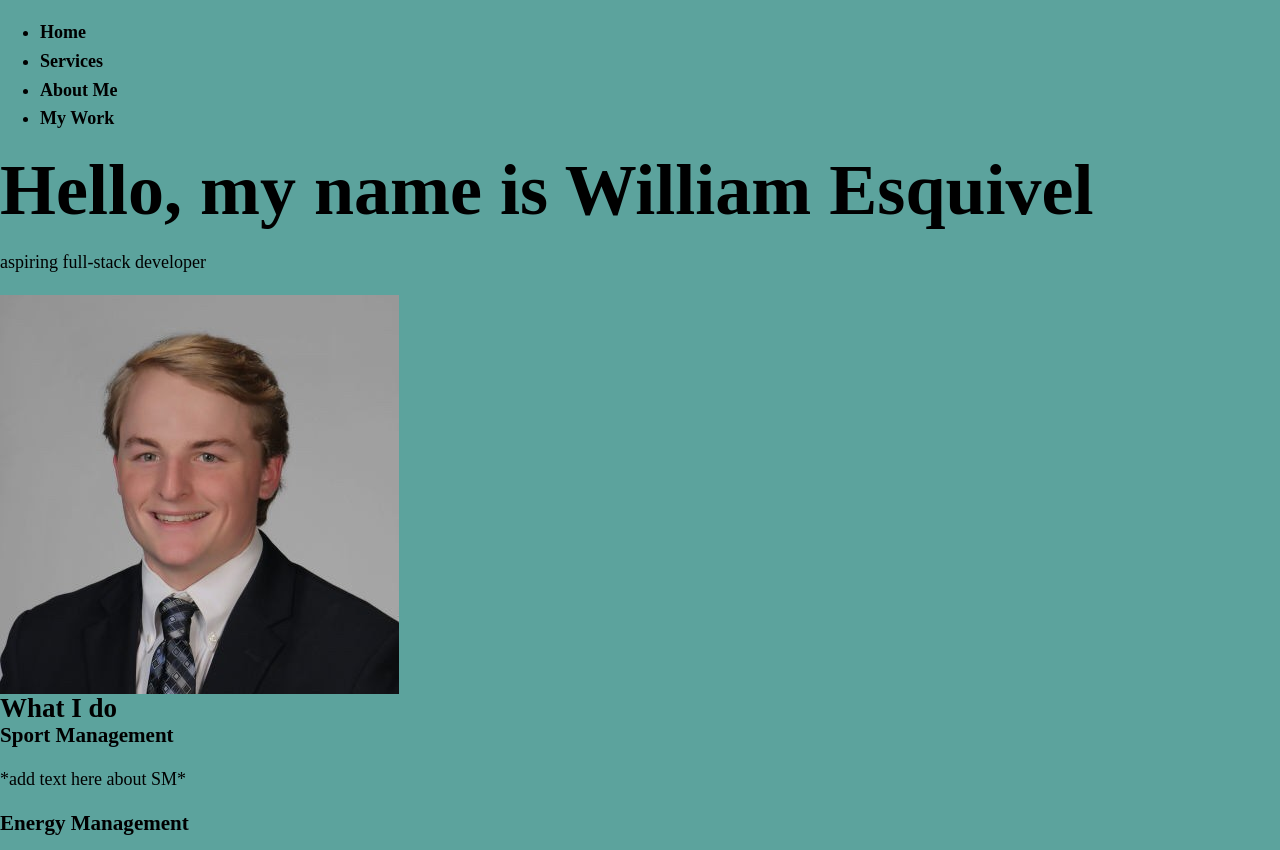
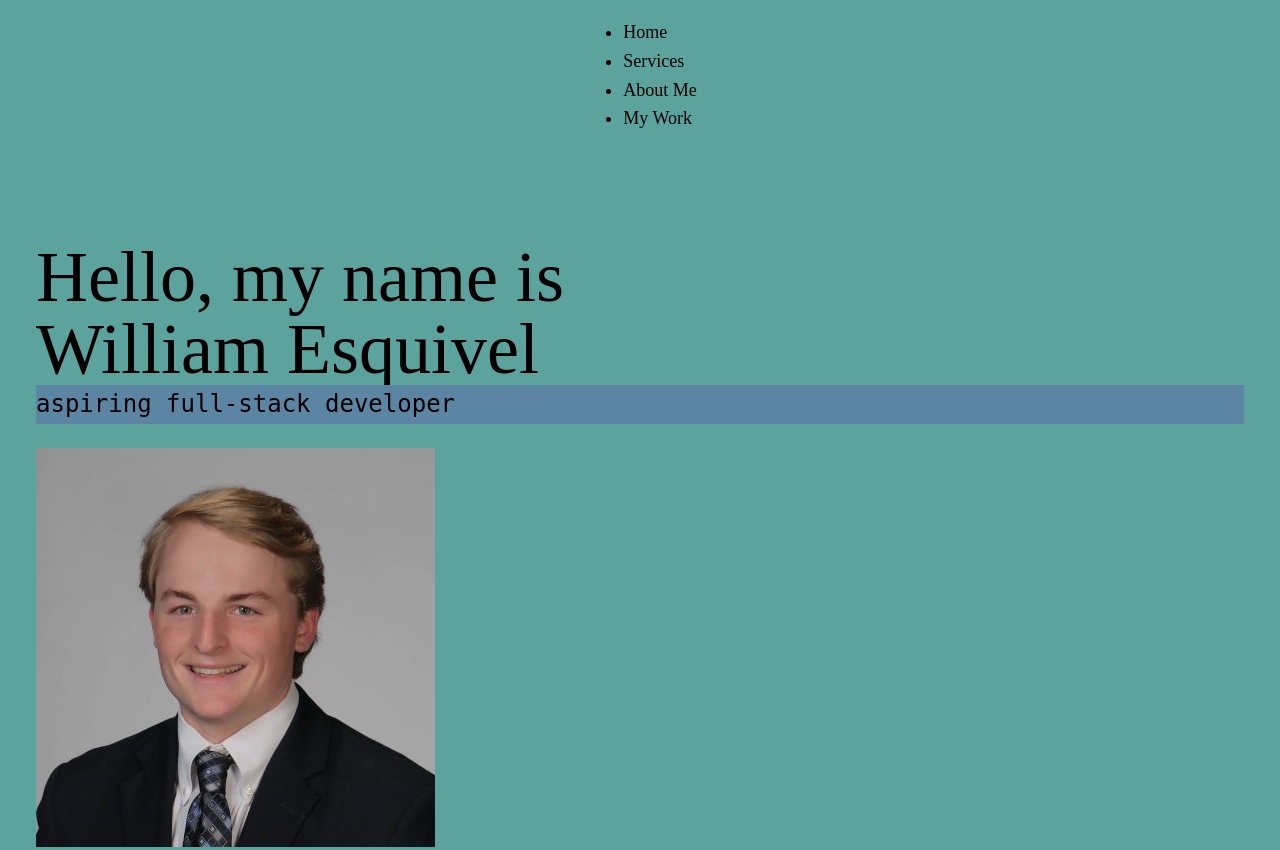
Before and after one commit to Will-CE/portfolio, a plain HTML site: page index.html in a window 1280 px wide. Shown: the top 850 px of the page. Drawn offline with Linux system fonts and the light colour scheme.

Commit message:
added more css, and initial project

```diff
--- a/Assets/style.css
+++ b/Assets/style.css
@@ -29,6 +29,7 @@
      --fs-body: 1.125rem;
     }
 }
+  /* general css */
 
 body {
     background: var(--turq);
@@ -39,17 +40,71 @@ body {
     line-height: 1.6;
 }
 
+section {
+    padding: 5em 2em;
+}
+
 img {
     display: flex;
     max-width: 50%;
 
 }
 
+strong {
+    font-weight: var(--fw-bold);
+}
+
+/* typography */
+
 h1, h2, h3 {
-    line-height: 1.1;
+    line-height: 1;
     margin: 0%;
 }
 
 h1 { font-size: var(--fs-h1) };
 h2 { font-size: var(--fs-h2) };
 h3 { font-size: var(--fs-h3) };
+
+
+.section__title {
+    margin-bottom: .25em;
+}
+.section__title--intro {
+    font-weight: var(--fw-reg);
+}
+
+.section__title--intro strong {
+    display: block;
+}
+
+.section__subtitle {
+    margin: 0;
+    font-size: var(--fs-h3);
+}
+
+.section__subtitle--intro,
+.section__subtitle--about {
+    background-color: var(--seablue);
+    font-family: var(--ff-secondary);
+    margin-bottom: 1em;
+}
+
+/* Header Section */
+
+nav {
+    display: flex;
+    justify-content: center;
+    flex-direction: row;
+}
+
+/* Introduction Section */
+
+.intro {
+    position: relative;
+}
+        /* Media query */
+@media (min-width: 600px) {
+        .intro {
+            display: grid;
+        }
+}
```
Also changed, not shown: 1 other file.
